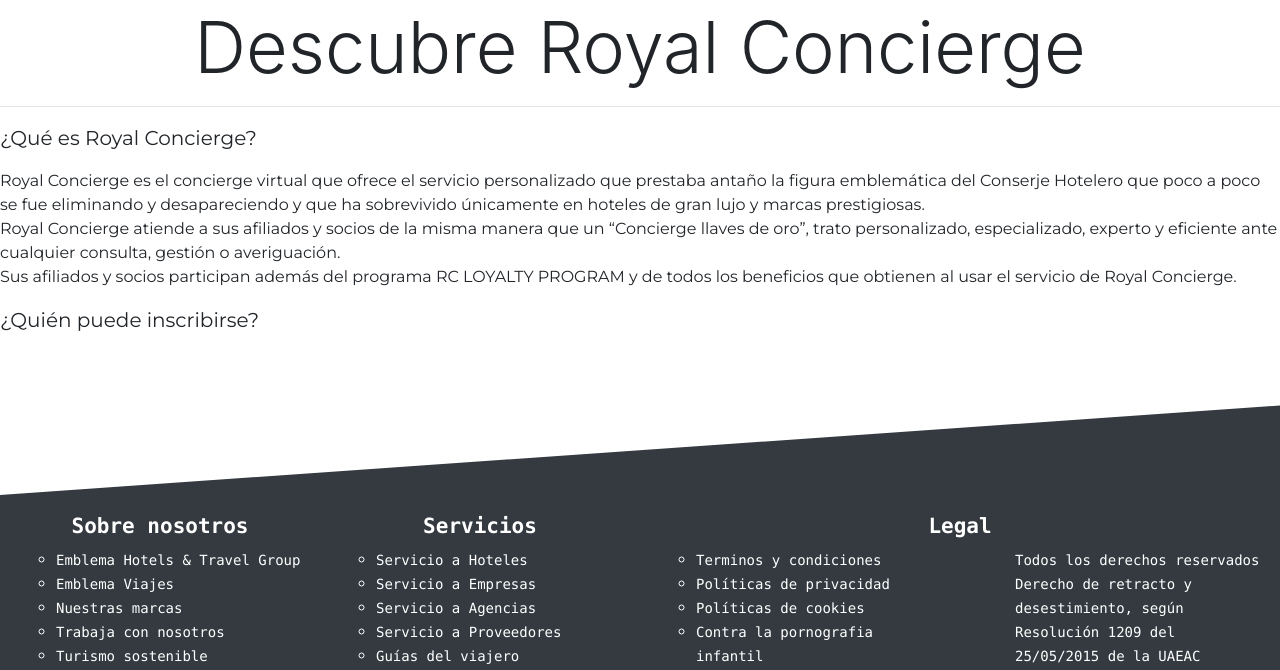
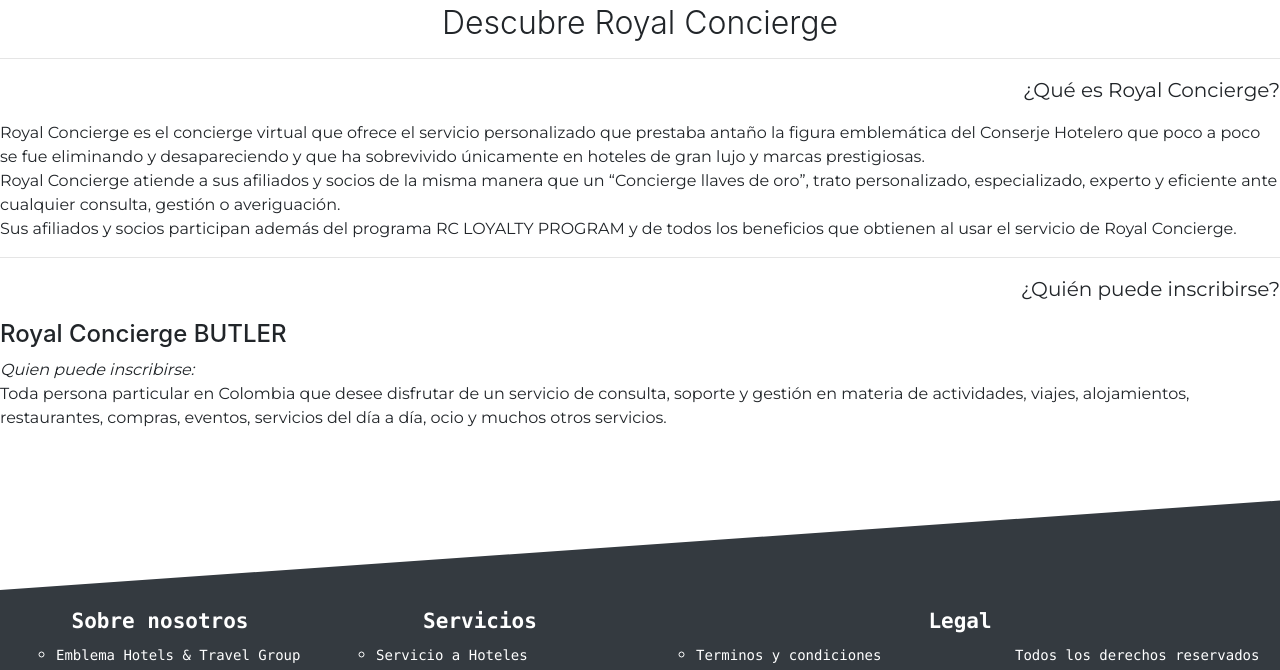
Before and after one commit to DavidUrS/EmblemaViajes, a PHP site: page /royal.php in a window 1280 px wide. Shown: the part 131-801 px from the top of the page. Run offline with PHP 8.4, Linux system fonts and the light colour scheme.

Commit message:
add royal

```diff
--- a/royal.php
+++ b/royal.php
@@ -21,9 +21,9 @@
     include_once 'headerBlack.php';
 ?>
 
-<h1 class="display-3 text-center mt-1">Descubre Royal Concierge</h1>
+<h1 class="display-4 text-center mt-1">Descubre Royal Concierge</h1>
 <hr>
-<p class="lead">¿Qué es Royal Concierge?</p>
+<p class="lead text-right">¿Qué es Royal Concierge?</p>
 <p>
 Royal Concierge es el concierge virtual que ofrece el servicio personalizado que prestaba antaño la figura emblemática del Conserje Hotelero que poco a poco se fue eliminando y desapareciendo y que ha sobrevivido únicamente en hoteles de gran lujo y marcas prestigiosas.
 <br>
@@ -32,7 +32,13 @@
 Sus afiliados y socios participan además del programa RC LOYALTY PROGRAM y de todos los beneficios que obtienen al usar el servicio de Royal Concierge.
 </p>
 <p></p>
-<p class="lead">¿Quién puede inscribirse?</p>
+<hr>
+<p class="lead text-right">¿Quién puede inscribirse?</p>
+<h4>Royal Concierge BUTLER</h4>
+<em>Quien puede inscribirse:</em>
+<p>
+Toda persona particular en Colombia que desee disfrutar de un servicio de consulta, soporte y gestión en materia de actividades, viajes, alojamientos, restaurantes, compras, eventos, servicios del día a día, ocio y muchos otros servicios.
+</p>
 
 <?php
     include_once 'footer.php';
```
